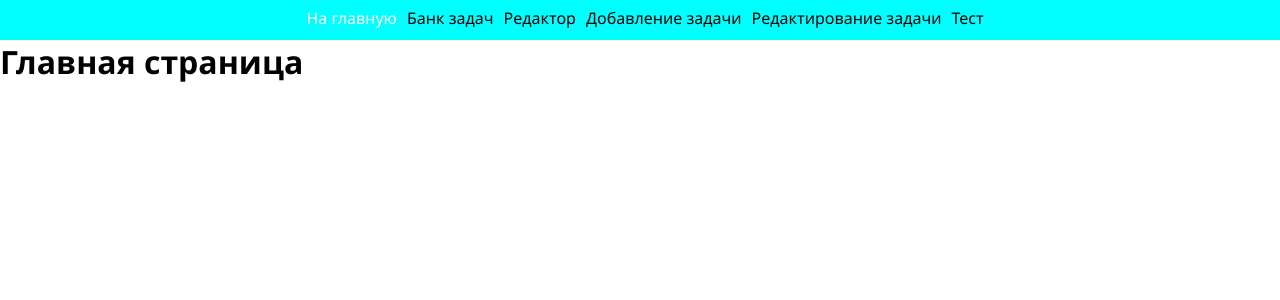
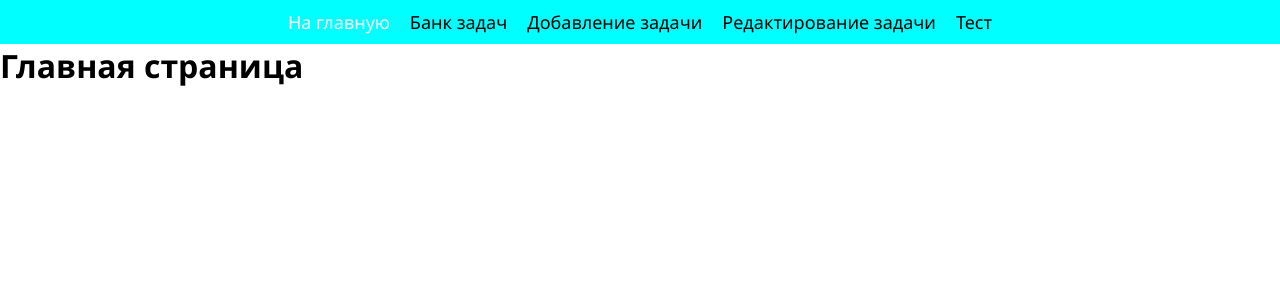
Before and after one commit to VoropaevIvan/website, a React (Create React App) app: page / in a window 1280 px wide. Shown: the top 300 px of the page. Built offline with nearby package versions, Linux system fonts and the light colour scheme.

Commit message:
Make a nice design

```diff
--- a/src/components/Bank/Task/Task.css
+++ b/src/components/Bank/Task/Task.css
@@ -1,6 +1,13 @@
 .task {
-  border: 1px solid black;
   border-radius: 10px;
-  margin: 40px;
+  margin: 40px auto;
+  margin-top: 0px;
   padding: 10px;
+  background-color: rgb(255, 255, 255);
+  max-height: 100%;
+
+  /* border: 2px solid; */
+  /* border-color: greenyellow;
+  border-color: red;
+  border-color: black; */
 }
--- a/src/components/Bank/Tasks.css
+++ b/src/components/Bank/Tasks.css
@@ -3,4 +3,15 @@
   margin-left: auto;
   margin-right: auto;
   border-radius: 1px;
+  height: auto;
+  /* margin-top: 10;
+  padding-top: 10; */
 }
+
+.bank {
+  background-color: antiquewhite;
+  /* margin: 100px; */
+  padding-top: 15px;
+  padding-bottom: 10px;
+  width: 100%;
+}
--- a/src/components/Bank/Tasks.jsx
+++ b/src/components/Bank/Tasks.jsx
@@ -26,6 +26,7 @@ export const Tasks = () => {
   }, []);
 
   return (
+    <div className="bank">
       <div className="tasks">
         {!!tasksFromServer &&
           tasksFromServer.map((task) => {
@@ -39,5 +40,6 @@ export const Tasks = () => {
             );
           })}
       </div>
+    </div>
   );
 };
--- a/src/components/Menu/Menu.css
+++ b/src/components/Menu/Menu.css
@@ -1,25 +1,28 @@
 .menu {
   text-align: center;
-  padding: 5px;
   position: sticky;
   width: 100%;
   top: 0px;
-  height: 30px;
-  vertical-align: middle;
+
   background-color: #00ffff;
   color: #000000;
   z-index: 999999;
+  display: inline-block;
+  margin: 0 auto;
+  padding: 10px;
+  padding-right: 0px;
+  padding-left: 0px;
 }
 
 .menu a {
   color: #000000;
   text-decoration: none;
-  vertical-align: middle;
-  margin: 5px;
-  height: 100%;
+  margin: 10px;
+  font-size: 18px;
   /* background-color: #000000; */
 }
 
 .menu .active {
   color: rgb(255, 255, 255);
+  font-size: 18px;
 }
--- a/src/components/Menu/Menu.jsx
+++ b/src/components/Menu/Menu.jsx
@@ -3,16 +3,17 @@ import "./Menu.css";
 
 const Menu = () => {
   return (
-    <nav className="menu">
+    <div className="menu">
+      <span>
         <NavLink to="/" end>
           На главную
         </NavLink>
         <NavLink to="/bank">Банк задач</NavLink>
-      <NavLink to="/editor">Редактор</NavLink>
         <NavLink to="/addtask">Добавление задачи</NavLink>
         <NavLink to="/edit-task">Редактирование задачи</NavLink>
         <NavLink to="/test">Тест</NavLink>
-    </nav>
+      </span>
+    </div>
   );
 };
 
```
Lines whose indentation alone changed are shown as unchanged.
